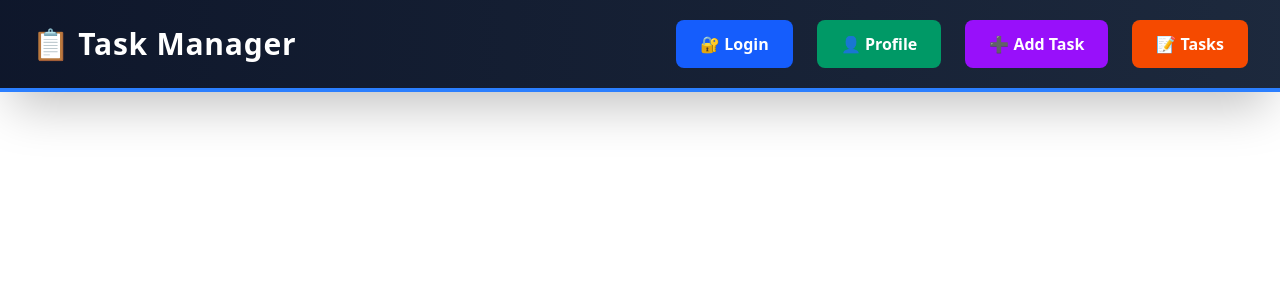
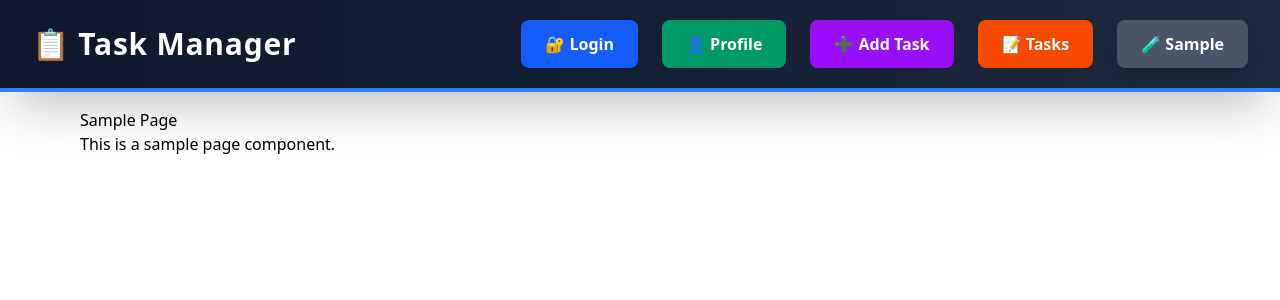
Before and after one commit to Task-Manager-Web-App/task-manager-frontend, a React app: page /sample in a window 1280 px wide. Shown: the top 300 px of the page. Built offline with nearby package versions, Linux system fonts and the light colour scheme; the HTML template or start-up script is replaced by a standard one.

Commit message:
Add SamplePage component and update routing in App and Navbar

```diff
--- a/src/App.tsx
+++ b/src/App.tsx
@@ -6,6 +6,7 @@ import RegisterPage from './pages/login-pages/RegisterPage';
 import ProfilePage from './pages/profile-pages/ProfilePage';
 import TasksPage from './pages/tasks-pages/TasksPage';
 import AddTaskPage from './pages/tasks-pages/AddTaskPage';
+import SamplePage from './pages/samplePage';
 
 function App() {
   return (
@@ -18,6 +19,7 @@ function App() {
           <Route path="/register" element={<RegisterPage />} />
           <Route path="/profile" element={<ProfilePage />} />
           <Route path="/add-task" element={<AddTaskPage />} />
+          <Route path="/sample" element={<SamplePage />} />
         </Routes>
       </div>
     </div>
--- a/src/components/Navbar.tsx
+++ b/src/components/Navbar.tsx
@@ -52,6 +52,13 @@ export default function Navbar() {
           >
             📝 Tasks
           </Link>
+
+          <Link
+            to="/sample"
+            className={`${navLinkClass('/sample')} bg-gray-600 text-white hover:bg-gray-700`}
+          >
+            🧪 Sample
+          </Link>
         </div>
       </div>
     </nav>
--- /dev/null
+++ b/src/pages/samplePage.tsx
@@ -0,0 +1,10 @@
+
+export default function SamplePage() {
+
+    return (
+        <div>
+            <h1>Sample Page</h1>
+            <p>This is a sample page component.</p>
+        </div>
+    );
+}
```
